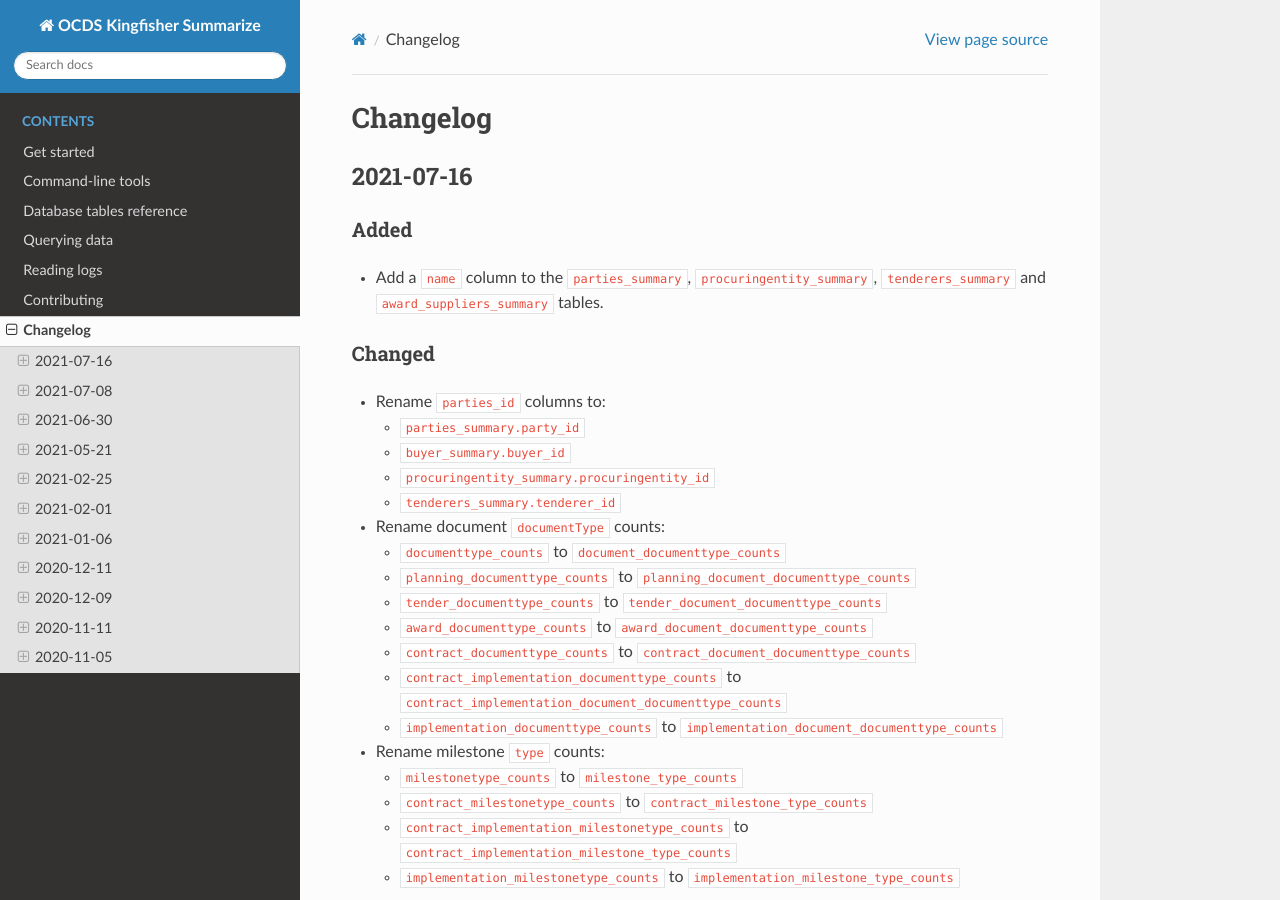
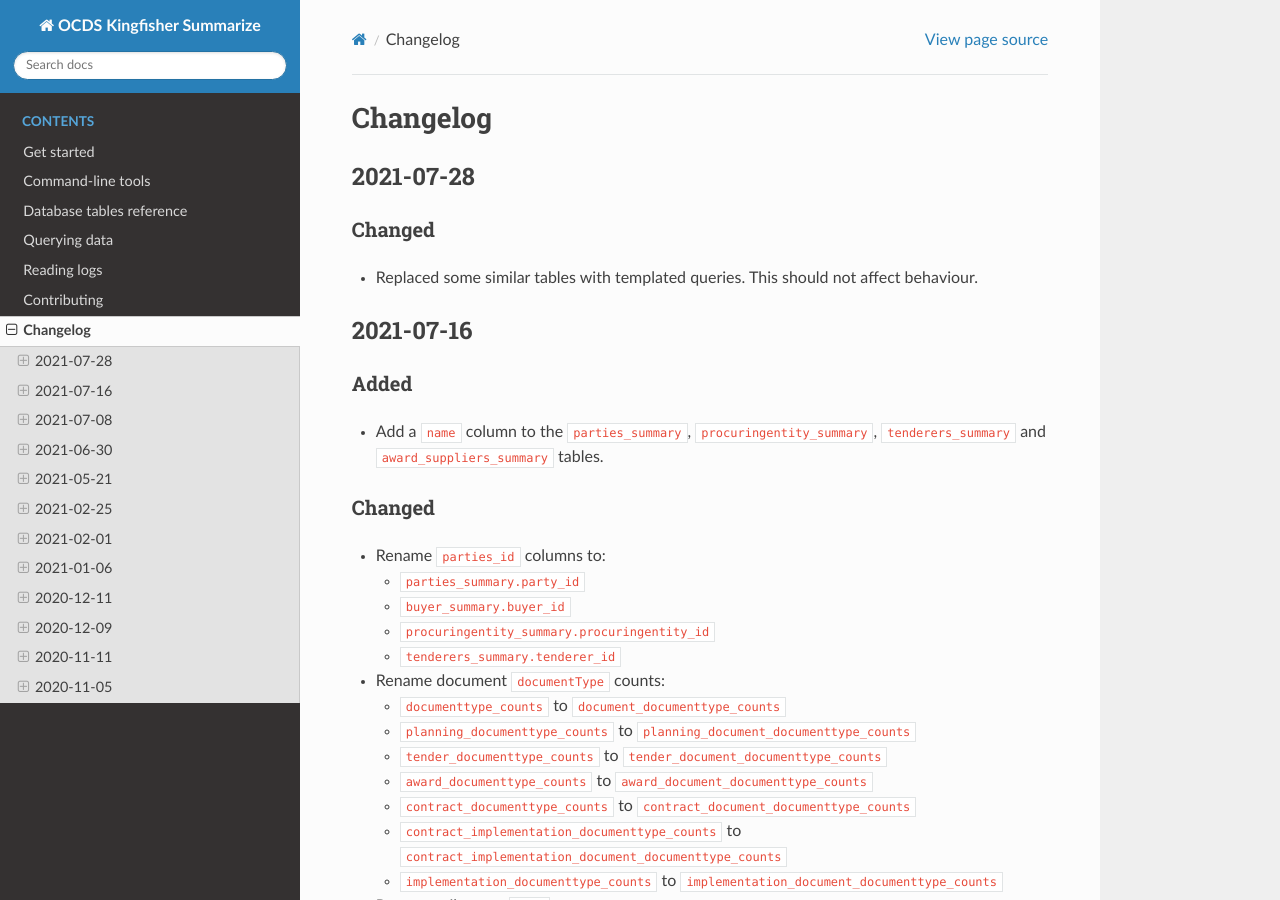
Before and after one commit to open-contracting/kingfisher-summarize, a Sphinx documentation site: the page built from docs/changelog.rst, in a window 1280 px wide and 900 px high. Built offline with Sphinx 7.4.7 and the Read the Docs theme 2.0.0, drawn with Linux system fonts in a browser that asks for light colours.

Commit message:
docs: Add changelog entry for templated queries
https://github.com/open-contracting/kingfisher-summarize/issues/139

```diff
--- a/docs/changelog.rst
+++ b/docs/changelog.rst
@@ -1,5 +1,13 @@
 Changelog
 =========
+
+2021-07-28
+----------
+
+Changed
+~~~~~~~
+
+- Replaced some similar tables with templated queries. This should not affect behaviour.
 
 2021-07-16
 ----------
```
